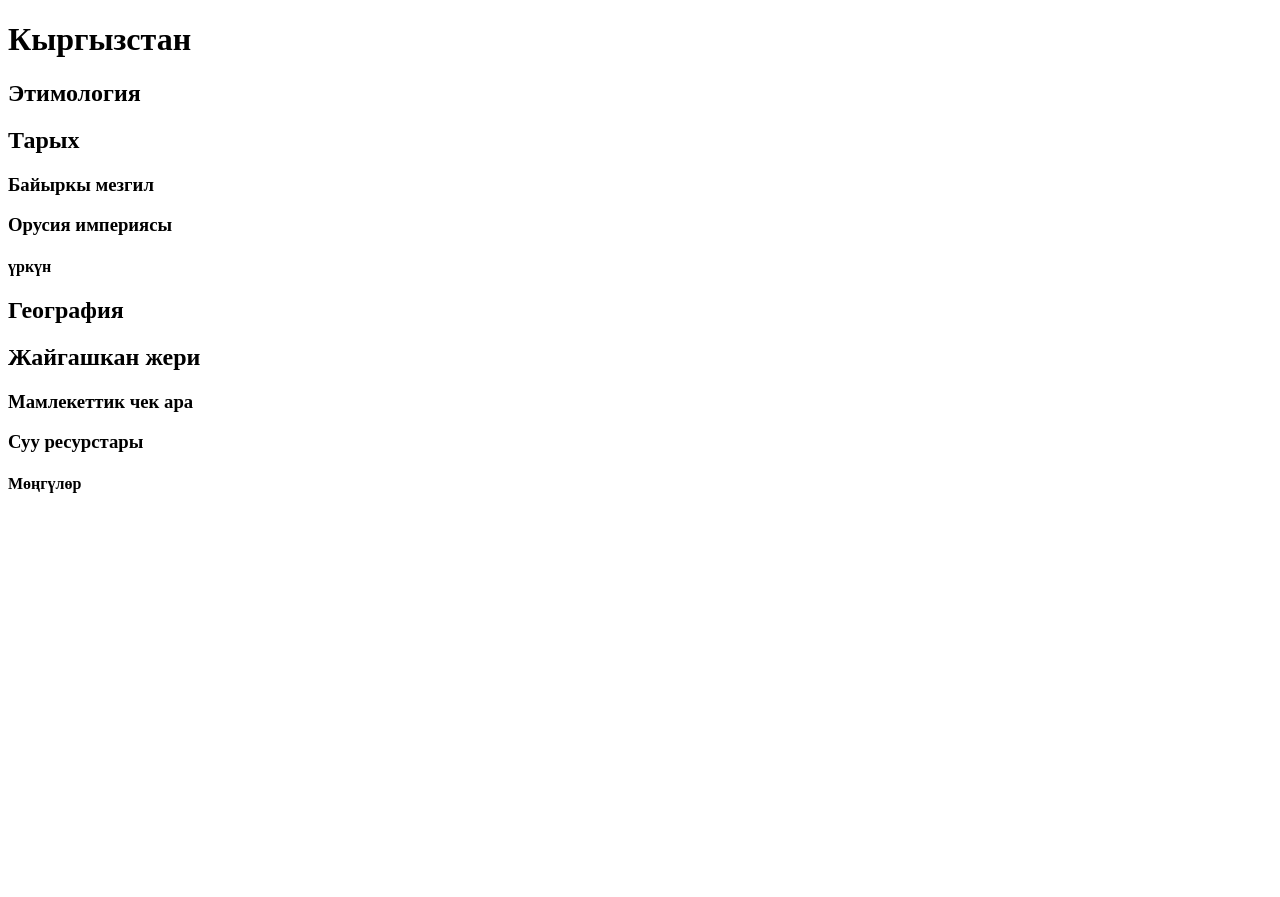
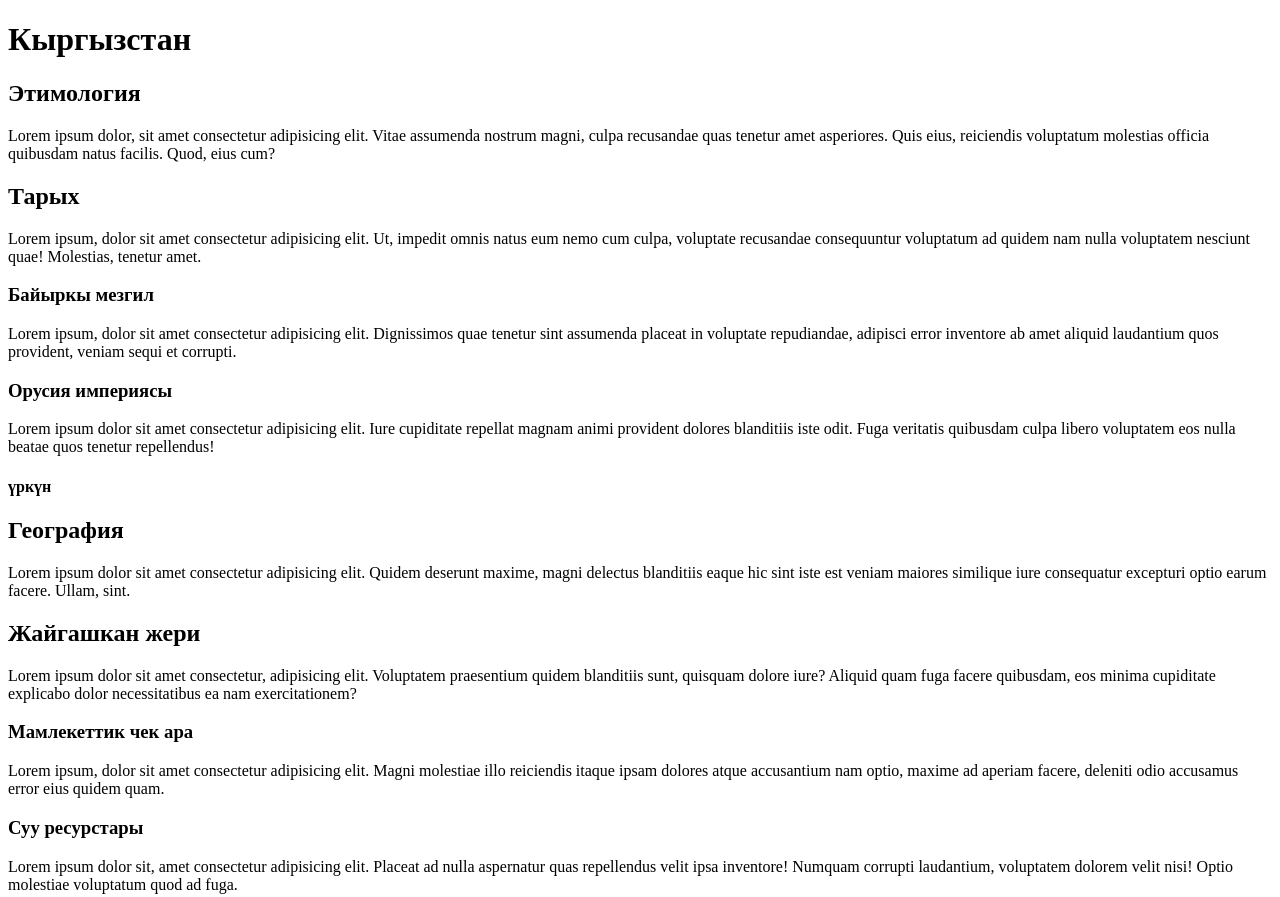
Before and after one commit to Sadyrbek9/HTML-2025, a plain HTML site: page lessons2/index.html in a window 1280 px wide. Shown: the top 897 px of the page. Before the commit the page ends 800 px from the top, so only its background shows below. Drawn offline with Linux system fonts and the light colour scheme.

Commit message:
paragraph

```diff
--- a/lessons2/index.html
+++ b/lessons2/index.html
@@ -8,15 +8,23 @@
 <body>
     <h1>Кыргызстан</h1>
     <h2>Этимология</h2>
+    <p>Lorem ipsum dolor, sit amet consectetur adipisicing elit. Vitae assumenda nostrum magni, culpa recusandae quas tenetur amet asperiores. Quis eius, reiciendis voluptatum molestias officia quibusdam natus facilis. Quod, eius cum?</p>
     <h2>Тарых</h2>
+    <p>Lorem ipsum, dolor sit amet consectetur adipisicing elit. Ut, impedit omnis natus eum nemo cum culpa, voluptate recusandae consequuntur voluptatum ad quidem nam nulla voluptatem nesciunt quae! Molestias, tenetur amet.</p>
     <h3>Байыркы мезгил</h3>
+    <p>Lorem ipsum, dolor sit amet consectetur adipisicing elit. Dignissimos quae tenetur sint assumenda placeat in voluptate repudiandae, adipisci error inventore ab amet aliquid laudantium quos provident, veniam sequi et corrupti.</p>
     <h3>Орусия империясы</h3>
+    <p>Lorem ipsum dolor sit amet consectetur adipisicing elit. Iure cupiditate repellat magnam animi provident dolores blanditiis iste odit. Fuga veritatis quibusdam culpa libero voluptatem eos nulla beatae quos tenetur repellendus!</p>
     <h4>үркүн</h4>
 
     <h2>География</h2>
+    <p>Lorem ipsum dolor sit amet consectetur adipisicing elit. Quidem deserunt maxime, magni delectus blanditiis eaque hic sint iste est veniam maiores similique iure consequatur excepturi optio earum facere. Ullam, sint.</p>
     <h2>Жайгашкан жери</h2>
+    <p>Lorem ipsum dolor sit amet consectetur, adipisicing elit. Voluptatem praesentium quidem blanditiis sunt, quisquam dolore iure? Aliquid quam fuga facere quibusdam, eos minima cupiditate explicabo dolor necessitatibus ea nam exercitationem?</p>
     <h3>Мамлекеттик чек ара</h3>
+    <p>Lorem ipsum, dolor sit amet consectetur adipisicing elit. Magni molestiae illo reiciendis itaque ipsam dolores atque accusantium nam optio, maxime ad aperiam facere, deleniti odio accusamus error eius quidem quam.</p>
     <h3>Суу ресурстары</h3>
+    <p>Lorem ipsum dolor sit, amet consectetur adipisicing elit. Placeat ad nulla aspernatur quas repellendus velit ipsa inventore! Numquam corrupti laudantium, voluptatem dolorem velit nisi! Optio molestiae voluptatum quod ad fuga.</p>
     <h4>Мөңгүлөр</h4>
 
 
```
